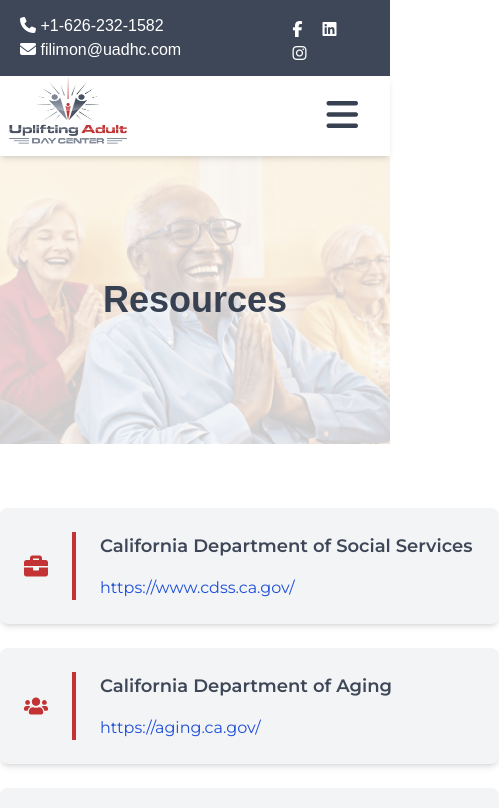
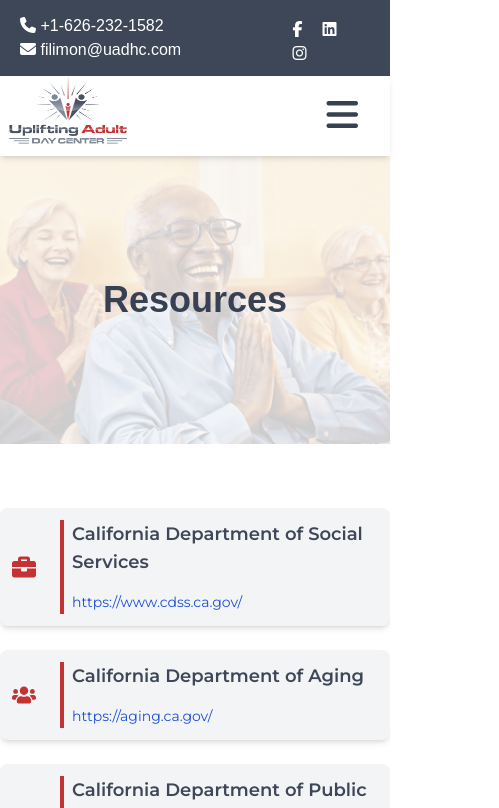
Before and after one commit to Mesafin/UADHC, a Next.js app: page /resources in a window 390 px wide. Shown: the top 808 px of the page, 499 px wide, since content can reach past the window. Built offline with nearby package versions, Linux system fonts and the light colour scheme; a web font is replaced by a local one.

Commit message:
comments resolved 3

```diff
--- a/app/layout.js
+++ b/app/layout.js
@@ -10,6 +10,7 @@ import Nav from "@/components/layouts/Nav";
 import Navbar from "@/components/layouts/Navbar";
 import FooterLogo from "@/components/layouts/FooterLogo";
 import BackToTop from "@/components/layouts/BackToTop";
+import { layouts } from "chart.js";
 
 const geistSans = localFont({
   src: "./fonts/GeistVF.woff",
@@ -25,6 +26,19 @@ const geistMono = localFont({
 export const metadata = {
   title: "UADHC",
   description: "Uplifting Adult Day Center",
+  openGraph: {
+  url: "https://uadhc.com/",
+    type: "website",
+    images: [
+      {
+        url: "/slider-2.png",
+        width: 1200,
+        height: 630,
+        alt: "Uplifting Adult Day Center image",
+        layout: "objectFit"
+      },
+    ],
+  }
 };
 
 export default function RootLayout({ children, pageMetadata }) {
--- a/app/page.js
+++ b/app/page.js
@@ -45,6 +45,7 @@ export const metadata = {
         width: 1200,
         height: 630,
         alt: "Uplifting Adult Day Center home page image",
+        layout: "objectFit"
       },
     ],
   },
--- a/components/about/EligibilityEnrollment.js
+++ b/components/about/EligibilityEnrollment.js
@@ -14,7 +14,7 @@ const EligibilityEnrollment = () => {
         <Image
           src="/eligibility.png"
           alt="Uplifting Eligibility & Enrollment"
-          layout="responsive"
+          // layout="responsive"
           width={500}
           height={400}
           className="rounded-lg shadow-md object-cover"
--- a/components/career/JoinUs.js
+++ b/components/career/JoinUs.js
@@ -1,3 +1,4 @@
+import Image from 'next/image'
 import React from 'react'
 
 const JoinUs = () => {
@@ -8,10 +9,12 @@ const JoinUs = () => {
     <div className="flex flex-col-reverse md:flex-row items-center justify-between bg-white px-8 gap-8 my-16 md:my-20">
       {/* left Image Section */}
       <div className="flex-shrink-0 w-full md:w-2/5">
-        <img
+        <Image
           src="/career.png"
           alt="career oportunieties at uplifting day center"
           className=" object-cover w-full h-auto"
+          width={500}
+          height={400}
         />
       </div>
       {/* right Text Section */}
--- a/components/home/Hero2.js
+++ b/components/home/Hero2.js
@@ -75,8 +75,8 @@ const Hero2 = () => {
                   <Image
                     src={slide}
                     alt={`Image ${index + 1}`}
-                    layout="fill"
-                    objectFit="cover"
+                    // layout="fill"
+                    // objectFit="cover"
                     className="rounded-lg"
                   />
                 </div>
--- a/components/resources/ResourceCard.js
+++ b/components/resources/ResourceCard.js
@@ -1,5 +1,5 @@
 import React from 'react';
-import { FaBriefcase, FaUsers, FaHeartbeat, FaHeartbeat as HeartIcon, FaFlask } from 'react-icons/fa';
+import { FaBriefcase, FaUsers, FaHeartbeat, FaFlask } from 'react-icons/fa';
 
 const resources = [
   {
@@ -66,19 +66,20 @@ const resources = [
 
 const ResourceCard = () => {
   return (
-    <div className="bg-white text-accent2  font-montserrat pt-8">
+    <div className="bg-white text-accent2 font-montserrat pt-8">
       <div className="container mx-auto py-8">
-        <div className=" grid gap-6 md:grid-cols-2 mx-auto md:mx-20">
+        <div className="grid gap-6 md:grid-cols-2 sm:grid-cols-1 mx-auto md:mx-20">
           {resources.map((resource, index) => (
-            <div key={index} className=" bg-gray-100 h-auto hover:bg-gray-200 shadow-md rounded-lg p-6 flex items-center">
+            <div key={index} className="bg-gray-100 h-auto hover:bg-gray-200 shadow-md rounded-lg p-3 md:p-6 flex items-center">
               <div className="mr-6">{resource.icon}</div>
-              <div className='border-l-4 border-uRed ps-6 w-full h-auto'>
-                <h2 className="text-lg font-semibold ">{resource.title}</h2>
+              <div className="border-l-4 border-uRed md:ps-6 ps-2 w-full h-auto">
+                <h2 className="text-lg font-semibold">{resource.title}</h2>
                 <a
                   href={resource.url}
                   target="_blank"
                   rel="noopener noreferrer"
-                  className="inline-block mt-4 hover:underline text-blue-700 hover:text-blue-500 "
+                  className="inline-block mt-4 hover:underline text-blue-700 hover:text-blue-500 text-sm sm:text-base"
+                  style={{ wordBreak: 'break-word' }} // Allow wrapping of long URLs
                 >
                   {resource.url}
                 </a>
```
